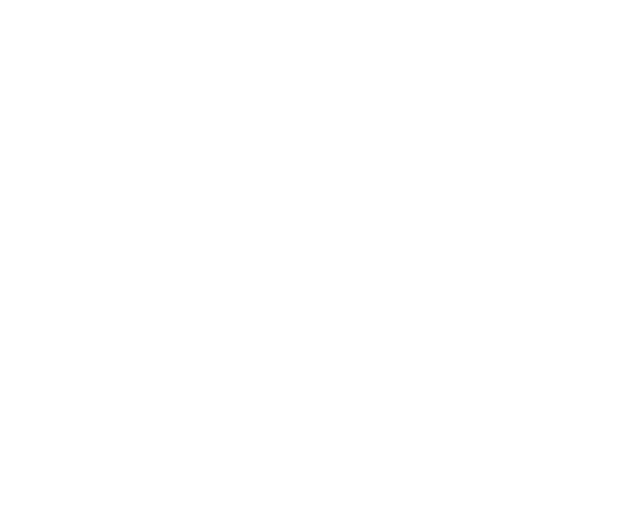
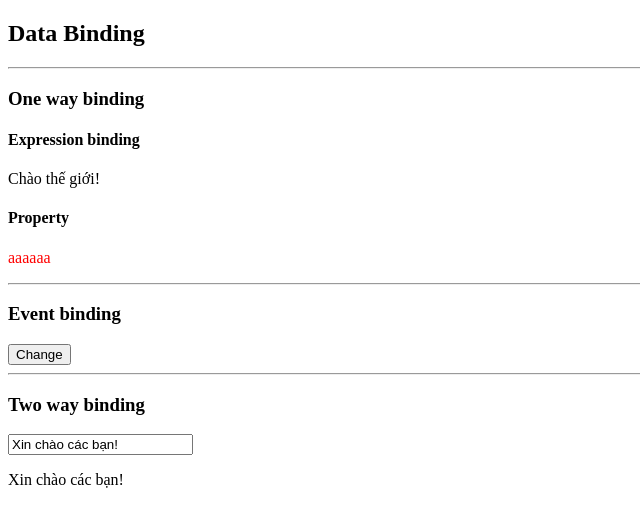
Before and after one commit to VoTuanNguyen/DemoAngular5_C146, an Angular app: page /binding in a window 1280 px wide. Before the commit this address led to /. Shown: the top 524 px of the page, without its empty margins (0-640 px from the left). Built offline with nearby package versions, Linux system fonts and the light colour scheme.

Commit message:
Ngam cuu di!

```diff
--- a/src/app/app.module.ts
+++ b/src/app/app.module.ts
@@ -8,13 +8,15 @@ import { heroSwitchComponents } from './model/hero-switch';
 import { HighlightDirective } from './directives/highlight.directive';
 
 //import routing
-import { routing } from './app.routing'
+import { routing } from './app.routing';
+import { BindingComponent } from './components/binding/binding.component';
 @NgModule({
   declarations: [
     AppComponent,
     DirectivesComponent,
     heroSwitchComponents,
-    HighlightDirective
+    HighlightDirective,
+    BindingComponent
   ],
   imports: [
     BrowserModule,
--- /dev/null
+++ b/src/app/components/binding/binding.component.html
@@ -0,0 +1,26 @@
+<title>Data Binding</title>
+<div>
+  <h2>Data Binding</h2>
+  <hr>
+  <!-- One way binding -->
+  <h3>One way binding</h3>
+
+  <!-- Expression binding -->
+  <h4>Expression binding</h4>
+  <p>{{flag ? en : vi}}</p>
+
+  <!-- Property binding -->
+  <h4>Property</h4>
+  <p [ngStyle]="{'color': myColor}">aaaaaa</p>
+  <hr>
+
+  <!-- Event binding -->
+  <h3>Event binding</h3>
+  <button (click)="changeColor()">Change</button>
+  <hr>
+
+  <!-- Two way binding -->
+  <h3>Two way binding</h3>
+  <input type="text" [(ngModel)]="textInput">
+  <p>{{textInput}}</p>
+</div>
--- /dev/null
+++ b/src/app/components/binding/binding.component.ts
@@ -0,0 +1,25 @@
+import { Component, OnInit } from '@angular/core';
+
+@Component({
+  selector: 'app-binding',
+  templateUrl: './binding.component.html',
+  styleUrls: ['./binding.component.css']
+})
+export class BindingComponent implements OnInit {
+  en:string = "Hello World!";
+  vi:string = "Chào thế giới!";
+  flag:boolean = false;
+  myColor:string = 'red';
+  textInput:string = 'Xin chào các bạn!';
+  color:boolean = false;
+
+  constructor() { }
+
+  ngOnInit() {
+  }
+  changeColor(){
+    this.color = !this.color;
+    this.myColor = this.color ? 'red' : 'lightblue';
+    this.flag = !this.flag;
+  }
+}
--- a/src/app/components/directives/directives.component.html
+++ b/src/app/components/directives/directives.component.html
@@ -1,3 +1,4 @@
+<title>Directives</title>
 <!--Structural Directives-->
 <h3>Structural Directives</h3>
 
@@ -46,9 +47,12 @@
 </p>
 <button (click)="changeTextColor()">Change Text Color</button>
 <hr>
-<h3>Custom Directives</h3>
+<!--End Attribute Directives-->
+
+<!-- Customer directives -->
+<h3>Customer Directives</h3>
 <div>
   <p [appHighlight]="highlight">HighLight me!</p>
 </div>
 <button (click)="changeHighlight()">Change highlight to red</button>
-<!--End Attribute Directives-->
+<!-- End Customer directives -->
--- a/src/index.html
+++ b/src/index.html
@@ -2,7 +2,6 @@
 <html lang="en">
 <head>
   <meta charset="utf-8">
-  <title>DemoAngular5</title>
   <base href="/">
 
   <meta name="viewport" content="width=device-width, initial-scale=1">
```
Also changed, not shown: src/app/app.routing.ts (+10 -4 lines), src/app/components/binding/binding.component.css (added), 1 other file (tests, documents, lock files or other folders).
